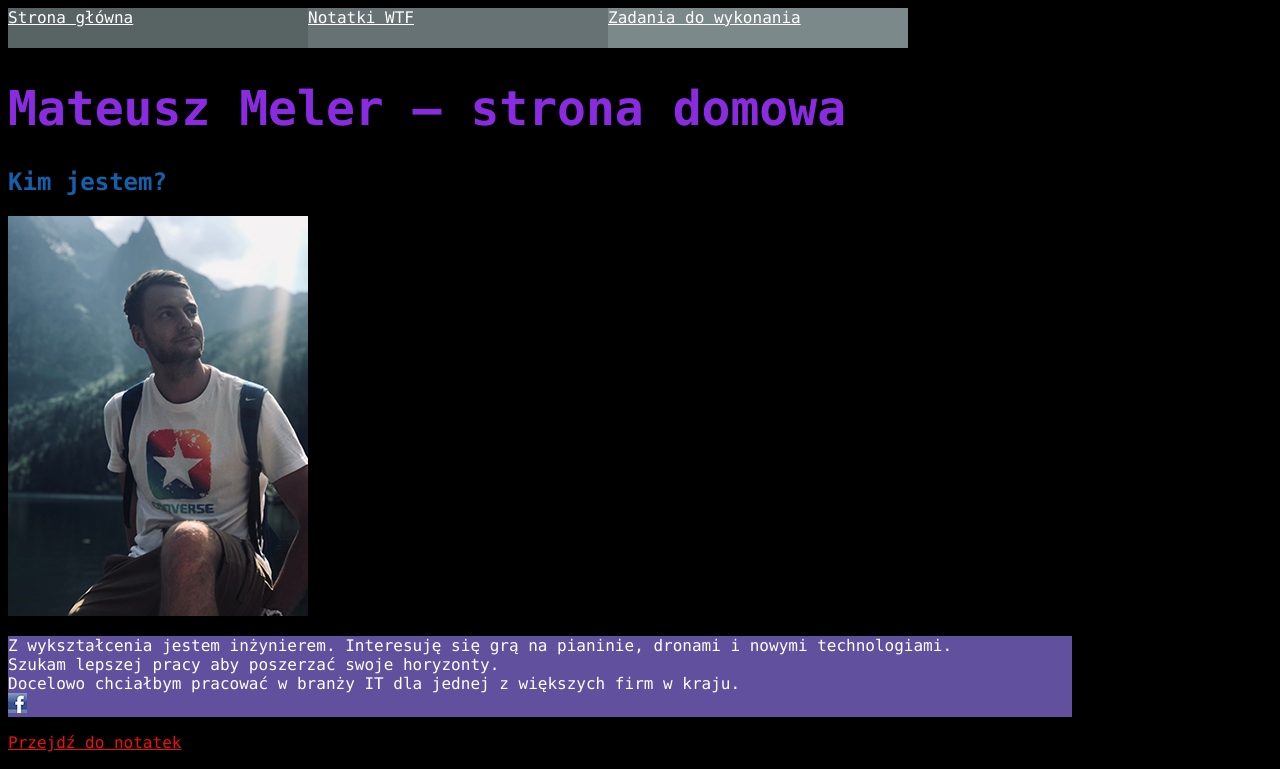
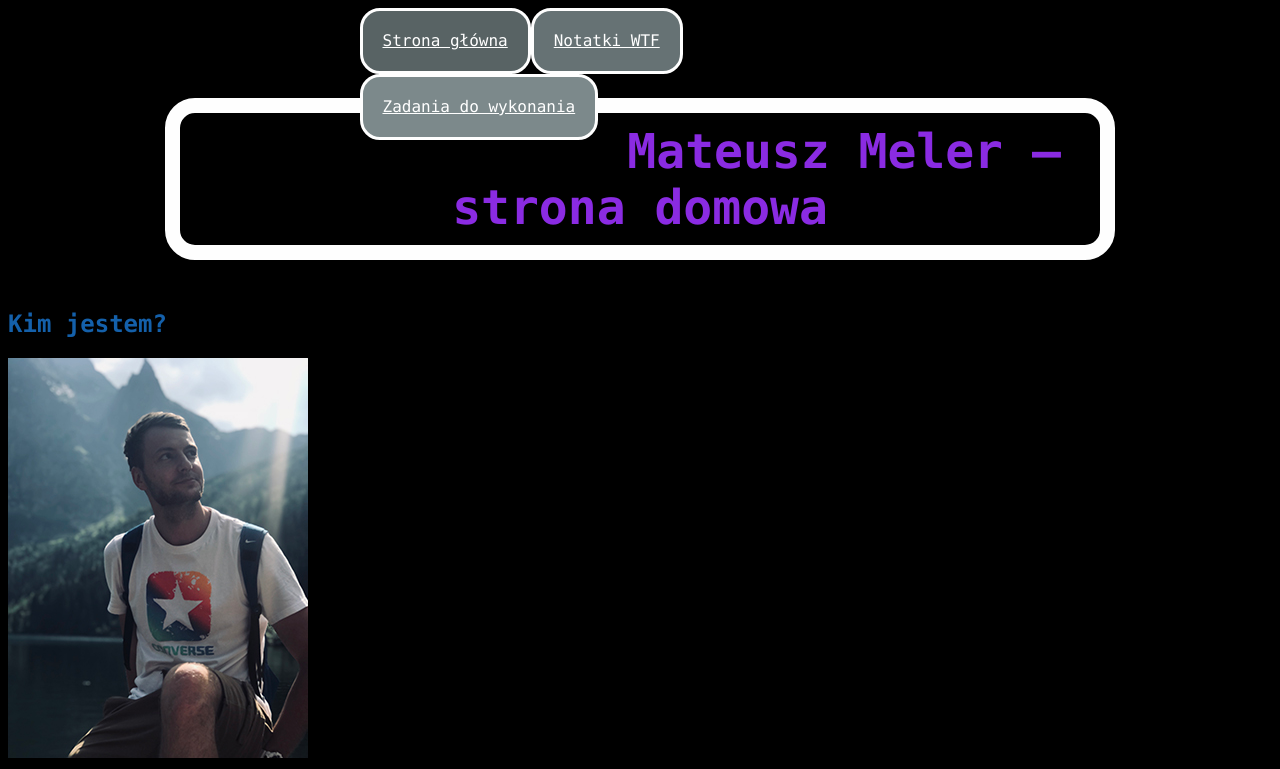
Before and after one commit to Mateusz-Meler/homepage, a plain HTML site: page index.html in a window 1280 px wide. Shown: the top 769 px of the page. Drawn offline with Linux system fonts and the light colour scheme.

Commit message:
fixing menu bar

```diff
--- a/style.css
+++ b/style.css
@@ -10,6 +10,7 @@ body {
 p {
     background: #61509e;
     color: #ffff;
+    border-radius: 10px;
     margin-right: 200px;
 }
 
@@ -24,6 +25,14 @@ footer {
 .header-violet {
     color: blueviolet;
     font-size: 3rem;
+    margin: 50px auto;
+    min-width: 900px;
+    width: 50%;
+    border: 15px solid #fefefe;
+    border-radius: 30px;
+    padding: 10px;
+    text-align: center;
+
 }
 
 a {
@@ -31,30 +40,40 @@ a {
 }
 
 .menu-grey {
-    width:900px;
-    height:40px
+    max-width: 561px;
+    height: 40px;
+    margin: 0 auto;
 }
 
 .header-content {
     color: #ffffff;
-    width: 300px;
-    height: 40px;
+    max-width: 300px;
+    height: 20px;
     background-color: rgb(88, 99, 100);
-    float:left
+    float:left;
+    padding: 20px;
+    border-radius: 20px;
+    border: 3px solid #fefefe;
 }
 
 .header-notes {
     color: #ffffff;
-    width: 300px;
-    height: 40px;
+    max-width: 300px;
+    height: 20px;
     background-color: rgb(102, 114, 116);
-    float:left
+    float:left;
+    padding: 20px;
+    border-radius: 20px;
+    border: 3px solid #fefefe;
 }
 
 .header-tasks {
     color: #ffffff;
-    width: 300px;
-    height: 40px;
+    max-width: 300px;
+    height: 20px;
     background-color: rgb(124, 137, 139);
-    float:left
+    float:left;
+    padding: 20px;
+    border-radius: 20px;
+    border: 3px solid #fefefe;
 }
```
